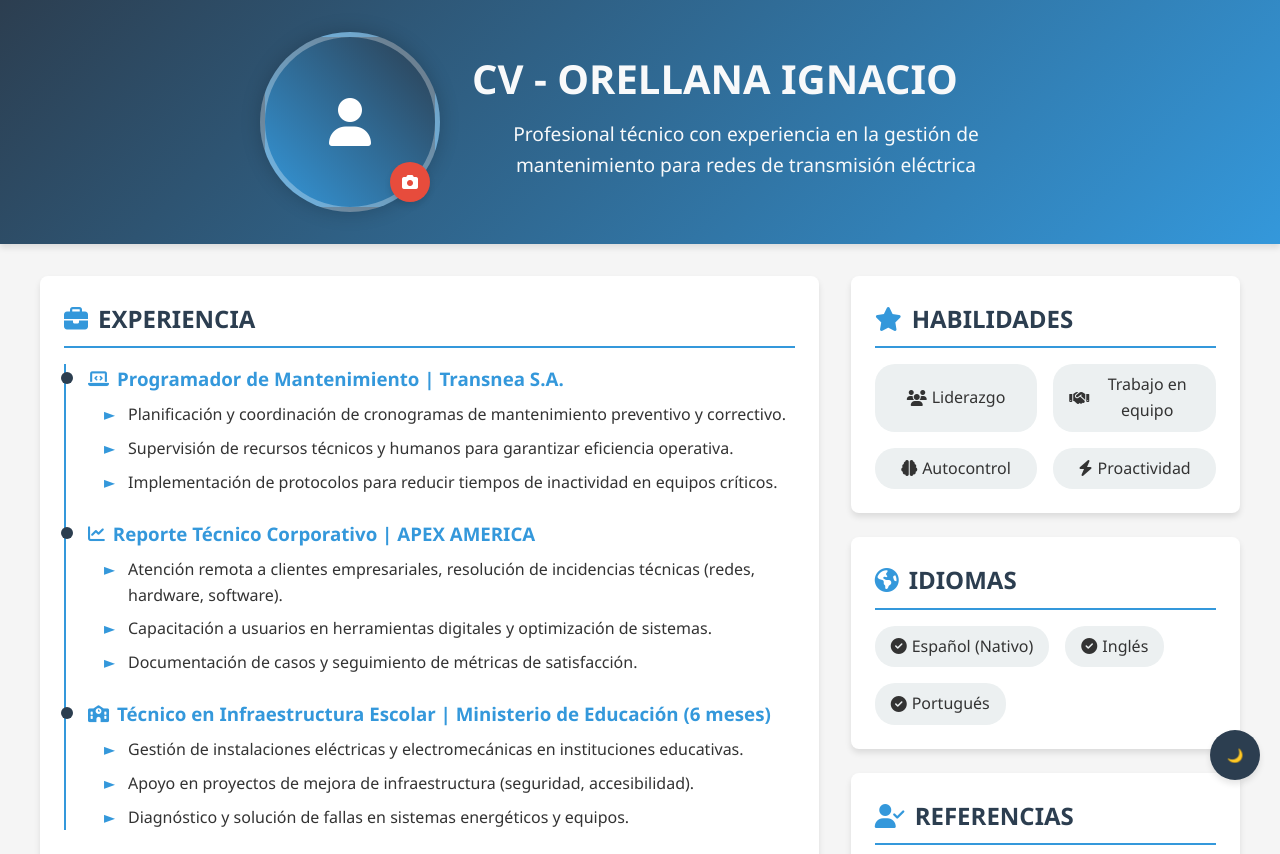
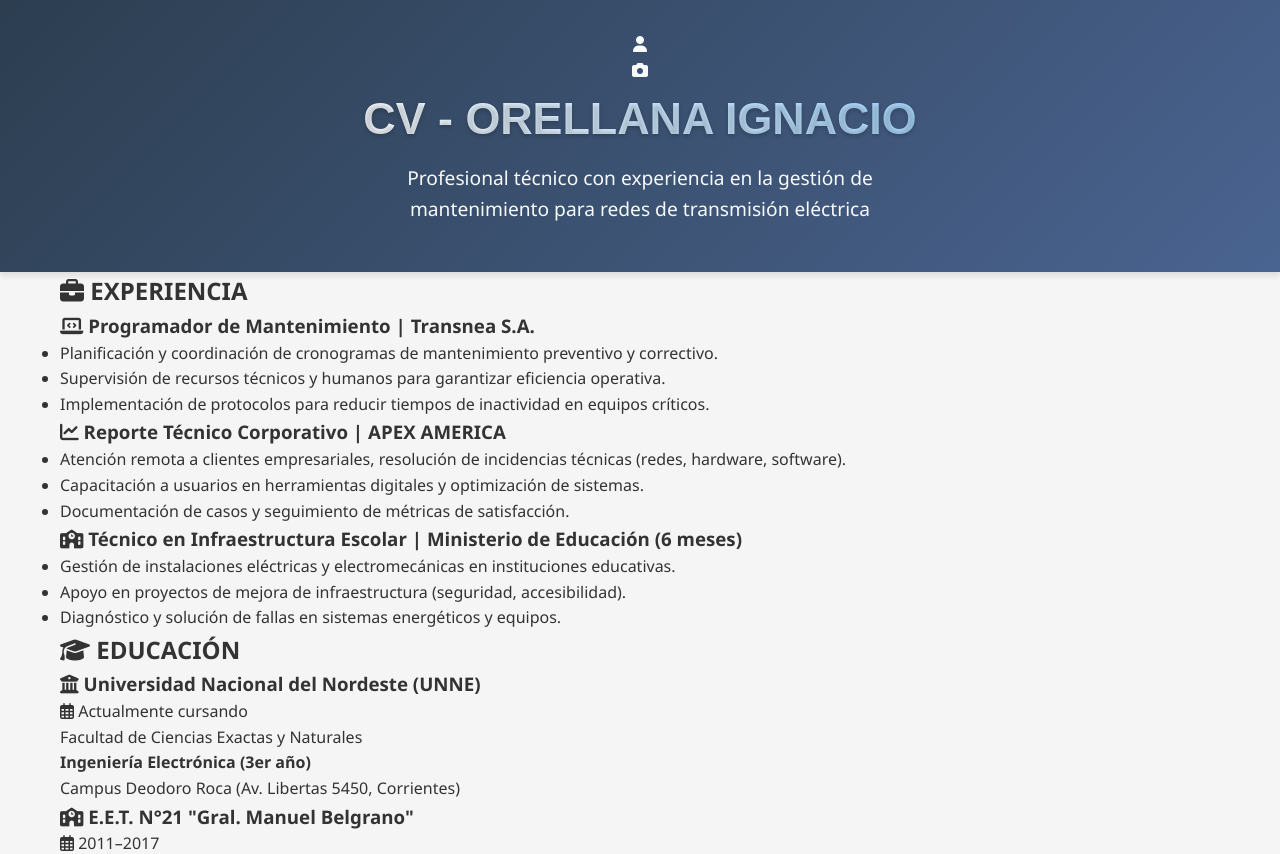
Before and after one commit to IgnaFull/CV, a plain HTML site: page index.html in a window 1280 px wide. Shown: the top 854 px of the page. Drawn offline with Linux system fonts and the light colour scheme.

Commit message:
Subiendo mi CV

```diff
--- a/script.js
+++ b/script.js
@@ -48,59 +48,5 @@ document.addEventListener('DOMContentLoaded', function() {
         observer.observe(card);
     });
 
-    // Funcionalidad para la foto de perfil
-    const uploadTrigger = document.getElementById('uploadTrigger');
-    const uploadModal = document.getElementById('uploadModal');
-    const cancelUploadBtn = document.getElementById('cancelUploadBtn');
-    const selectPhotoBtn = document.getElementById('selectPhotoBtn');
-    const photoInput = document.getElementById('photoInput');
-    const profileImg = document.getElementById('profileImg');
-    const photoPlaceholder = document.getElementById('photoPlaceholder');
-
-    // Cargar foto guardada si existe
-    const savedPhoto = localStorage.getItem('profilePhoto');
-    if (savedPhoto) {
-        profileImg.src = savedPhoto;
-        profileImg.style.display = 'block';
-        photoPlaceholder.style.display = 'none';
-    }
-
-    uploadTrigger.addEventListener('click', function() {
-        uploadModal.style.display = 'flex';
-    });
-
-    cancelUploadBtn.addEventListener('click', function() {
-        uploadModal.style.display = 'none';
-    });
-
-    selectPhotoBtn.addEventListener('click', function() {
-        photoInput.click();
-    });
-
-    photoInput.addEventListener('change', function(e) {
-        if (e.target.files && e.target.files[0]) {
-            const reader = new FileReader();
-
-            reader.onload = function(e) {
-                profileImg.src = e.target.result;
-                profileImg.style.display = 'block';
-                photoPlaceholder.style.display = 'none';
-
-                // Guardar en localStorage
-                localStorage.setItem('profilePhoto', e.target.result);
-
-                // Cerrar modal
-                uploadModal.style.display = 'none';
-            }
-
-            reader.readAsDataURL(e.target.files[0]);
-        }
-    });
-
-    // Cerrar modal al hacer clic fuera del contenido
-    uploadModal.addEventListener('click', function(e) {
-        if (e.target === uploadModal) {
-            uploadModal.style.display = 'none';
-        }
-    });
+    // Eliminado el código relacionado con la subida de fotos
 });
--- a/styles.css
+++ b/styles.css
@@ -9,6 +9,7 @@
     --light-text: #f8f9fa;
     --shadow: 0 4px 6px rgba(0, 0, 0, 0.1);
     --transition: all 0.3s ease;
+    --gradient: linear-gradient(135deg, #2c3e50, #4a6491);
 }
 
 * {
@@ -18,7 +19,7 @@
 }
 
 body {
-    font-family: 'Segoe UI', Tahoma, Geneva, Verdana, sans-serif;
+    font-family: 'Poppins', 'Segoe UI', Tahoma, Geneva, Verdana, sans-serif;
     line-height: 1.6;
     color: var(--text-color);
     background-color: #f5f5f5;
@@ -31,7 +32,7 @@ body {
 }
 
 header {
-    background: linear-gradient(135deg, var(--primary-color), var(--secondary-color));
+    background: var(--gradient);
     color: var(--light-text);
     padding: 2rem 0;
     text-align: center;
@@ -47,39 +48,19 @@ header {
     align-items: center;
 }
 
-.profile-container {
-    position: relative;
-    margin-bottom: 1.5rem;
-}
-
-.profile-img {
-    width: 180px;
-    height: 180px;
-    border-radius: 50%;
-    object-fit: cover;
-    border: 5px solid rgba(255, 255, 255, 0.3);
-    box-shadow: 0 0 20px rgba(0, 0, 0, 0.2);
-}
-
-.photo-upload {
-    position: absolute;
-    bottom: 10px;
-    right: 10px;
-    background: var(--accent-color);
-    color: white;
-    width: 40px;
-    height: 40px;
-    border-radius: 50%;
-    display: flex;
-    justify-content: center;
-    align-items: center;
-    cursor: pointer;
-    box-shadow: var(--shadow);
+.header-text {
+    text-align: center;
 }
 
 h1 {
-    font-size: 2.5rem;
+    font-family: 'Montserrat', sans-serif;
+    font-size: 2.8rem;
     margin-bottom: 0.5rem;
+    background: linear-gradient(45deg, #ffffff, #a3d5ff);
+    -webkit-background-clip: text;
+    background-clip: text;
+    color: transparent;
+    text-shadow: 0 2px 4px rgba(0, 0, 0, 0.2);
 }
 
 .tagline {
@@ -90,197 +71,56 @@ h1 {
     max-width: 600px;
 }
 
-.main-content {
-    display: grid;
-    grid-template-columns: 1fr;
-    gap: 2rem;
-    padding: 2rem 0;
+/* Navegación */
+.main-nav {
+    background: var(--primary-color);
+    padding: 0.5rem 0;
+    box-shadow: 0 2px 4px rgba(0, 0, 0, 0.1);
 }
 
-@media (min-width: 992px) {
-    .main-content {
-        grid-template-columns: 2fr 1fr;
-    }
-
-    .header-content {
-        flex-direction: row;
-        text-align: left;
-        gap: 2rem;
-    }
-
-    .profile-container {
-        margin-bottom: 0;
-    }
+.main-nav ul {
+    display: flex;
+    justify-content: center;
+    list-style: none;
+    gap: 2rem;
 }
 
-.card {
-    background: white;
-    border-radius: 8px;
-    padding: 1.5rem;
-    margin-bottom: 1.5rem;
-    box-shadow: var(--shadow);
+.main-nav a {
+    color: white;
+    text-decoration: none;
+    padding: 0.5rem 1rem;
+    border-radius: 4px;
     transition: var(--transition);
-}
-
-.card:hover {
-    transform: translateY(-5px);
-    box-shadow: 0 10px 20px rgba(0, 0, 0, 0.1);
-}
-
-h2 {
-    color: var(--primary-color);
-    margin-bottom: 1rem;
-    padding-bottom: 0.5rem;
-    border-bottom: 2px solid var(--secondary-color);
-    display: flex;
-    align-items: center;
-    gap: 10px;
-}
-
-h2 i {
-    color: var(--secondary-color);
-}
-
-h3 {
-    color: var(--secondary-color);
-    margin-bottom: 0.5rem;
-    display: flex;
-    align-items: center;
-    gap: 8px;
-}
-
-h3 i {
-    font-size: 0.9em;
-}
-
-.timeline {
-    position: relative;
-    padding-left: 1.5rem;
-}
-
-.timeline::before {
-    content: '';
-    position: absolute;
-    left: 0;
-    top: 0;
-    height: 100%;
-    width: 2px;
-    background: var(--secondary-color);
-}
-
-.timeline-item {
-    position: relative;
-    margin-bottom: 1.5rem;
-}
-
-.timeline-item::before {
-    content: '';
-    position: absolute;
-    left: -1.7rem;
-    top: 0.5rem;
-    width: 12px;
-    height: 12px;
-    border-radius: 50%;
-    background: var(--primary-color);
-}
-
-.date {
-    font-style: italic;
-    color: #666;
-    margin-bottom: 0.5rem;
-    display: flex;
-    align-items: center;
-    gap: 5px;
-}
-
-ul {
-    list-style-type: none;
-    padding-left: 1rem;
-}
-
-ul li {
-    margin-bottom: 0.5rem;
-    position: relative;
-    padding-left: 1.5rem;
-}
-
-ul li::before {
-    content: '►';
-    position: absolute;
-    left: 0;
-    color: var(--secondary-color);
-}
-
-.skills-grid {
-    display: grid;
-    grid-template-columns: repeat(auto-fill, minmax(150px, 1fr));
-    gap: 1rem;
-}
-
-.skill-item {
-    background: var(--light-color);
-    padding: 0.5rem 1rem;
-    border-radius: 20px;
-    text-align: center;
-    font-weight: 500;
-    display: flex;
-    align-items: center;
-    justify-content: center;
-    gap: 5px;
-}
-
-.languages {
-    display: flex;
-    flex-wrap: wrap;
-    gap: 1rem;
-}
-
-.language {
-    background: var(--light-color);
-    padding: 0.5rem 1rem;
-    border-radius: 20px;
-    display: flex;
-    align-items: center;
-    gap: 5px;
-}
-
-.contact-info {
-    display: flex;
-    flex-direction: column;
-    gap: 0.5rem;
-}
-
-.contact-item {
     display: flex;
     align-items: center;
     gap: 0.5rem;
 }
 
-footer {
-    background: var(--dark-color);
-    color: var(--light-text);
-    text-align: center;
-    padding: 1.5rem 0;
-    margin-top: 2rem;
+.main-nav a:hover,
+.main-nav a.active {
+    background: rgba(255, 255, 255, 0.1);
 }
 
-.theme-toggle {
-    position: fixed;
-    bottom: 20px;
-    right: 20px;
-    background: var(--primary-color);
-    color: white;
-    border: none;
-    border-radius: 50%;
-    width: 50px;
-    height: 50px;
-    cursor: pointer;
+/* Estilos para la página de diplomas */
+.certificate {
+    padding: 1.5rem;
+    border-left: 4px solid var(--secondary-color);
+    background: #f9f9f9;
+    border-radius: 0 8px 8px 0;
+    margin-bottom: 1.5rem;
+}
+
+.dark-mode .certificate {
+    background: #3a506b;
+}
+
+.certificate-actions {
+    margin-top: 1rem;
     display: flex;
-    justify-content: center;
-    align-items: center;
-    box-shadow: var(--shadow);
-    z-index: 100;
+    gap: 1rem;
 }
+
+/* Resto del CSS permanece igual... */
 
 /* Modo oscuro */
 .dark-mode {
@@ -301,74 +141,4 @@ footer {
     color: #f0f0f0;
 }
 
-.photo-placeholder {
-    width: 180px;
-    height: 180px;
-    border-radius: 50%;
-    background: linear-gradient(45deg, #3498db, #2c3e50);
-    display: flex;
-    justify-content: center;
-    align-items: center;
-    color: white;
-    font-size: 3rem;
-    border: 5px solid rgba(255, 255, 255, 0.3);
-    box-shadow: 0 0 20px rgba(0, 0, 0, 0.2);
-}
-
-#uploadModal {
-    display: none;
-    position: fixed;
-    top: 0;
-    left: 0;
-    width: 100%;
-    height: 100%;
-    background: rgba(0, 0, 0, 0.7);
-    z-index: 1000;
-    justify-content: center;
-    align-items: center;
-}
-
-.modal-content {
-    background: white;
-    padding: 2rem;
-    border-radius: 8px;
-    width: 90%;
-    max-width: 500px;
-    text-align: center;
-}
-
-.dark-mode .modal-content {
-    background: #34495e;
-    color: white;
-}
-
-.modal-actions {
-    display: flex;
-    justify-content: center;
-    gap: 1rem;
-    margin-top: 1.5rem;
-}
-
-.btn {
-    padding: 0.5rem 1.5rem;
-    border: none;
-    border-radius: 4px;
-    cursor: pointer;
-    font-weight: 500;
-    transition: var(--transition);
-}
-
-.btn-primary {
-    background: var(--secondary-color);
-    color: white;
-}
-
-.btn-secondary {
-    background: #e0e0e0;
-    color: #333;
-}
-
-.dark-mode .btn-secondary {
-    background: #2c3e50;
-    color: white;
-}
+/* Eliminado el código relacionado con la subida de fotos */
```
Also changed, not shown: diplomas.html (added, +72 -0 lines), 1 other file.
